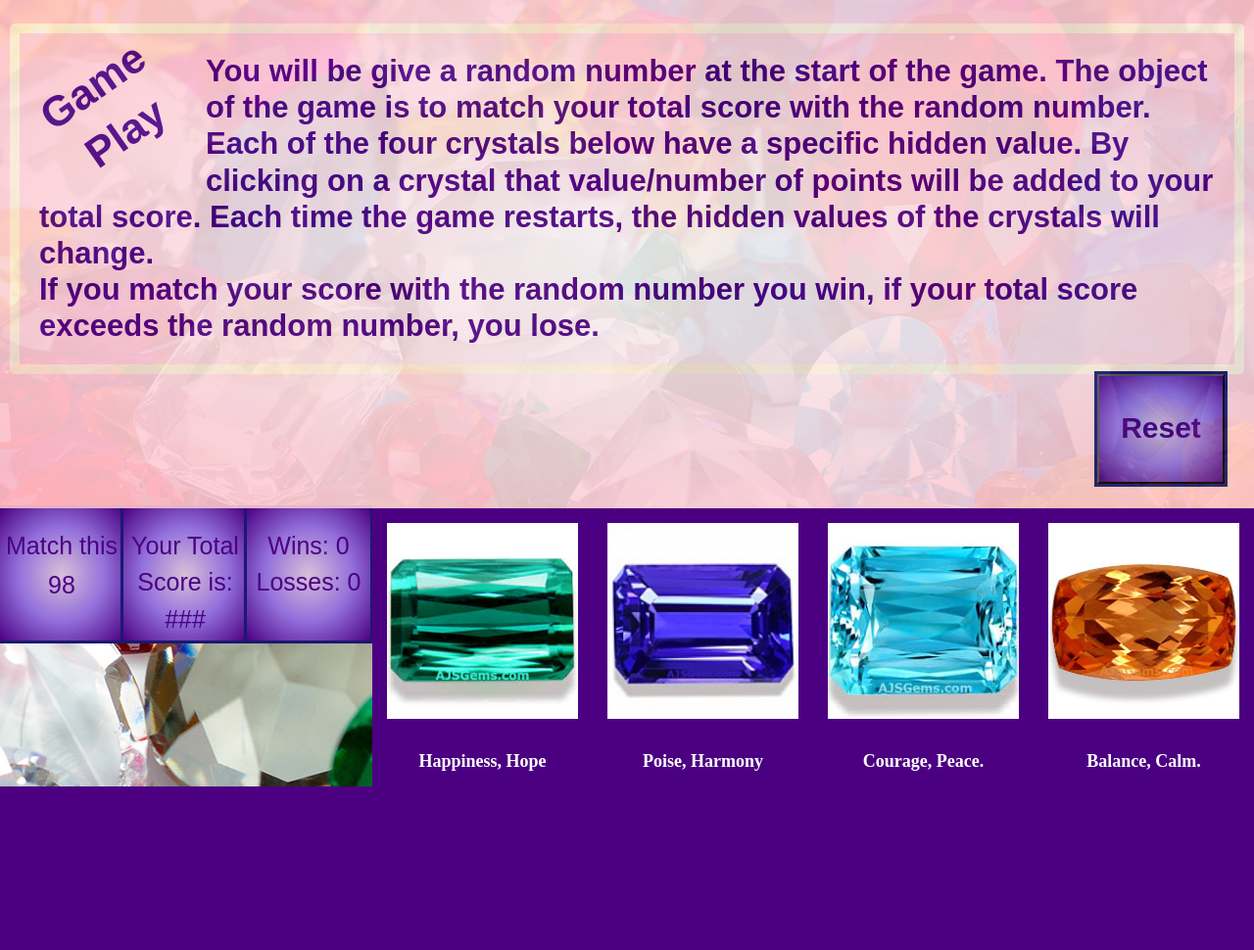
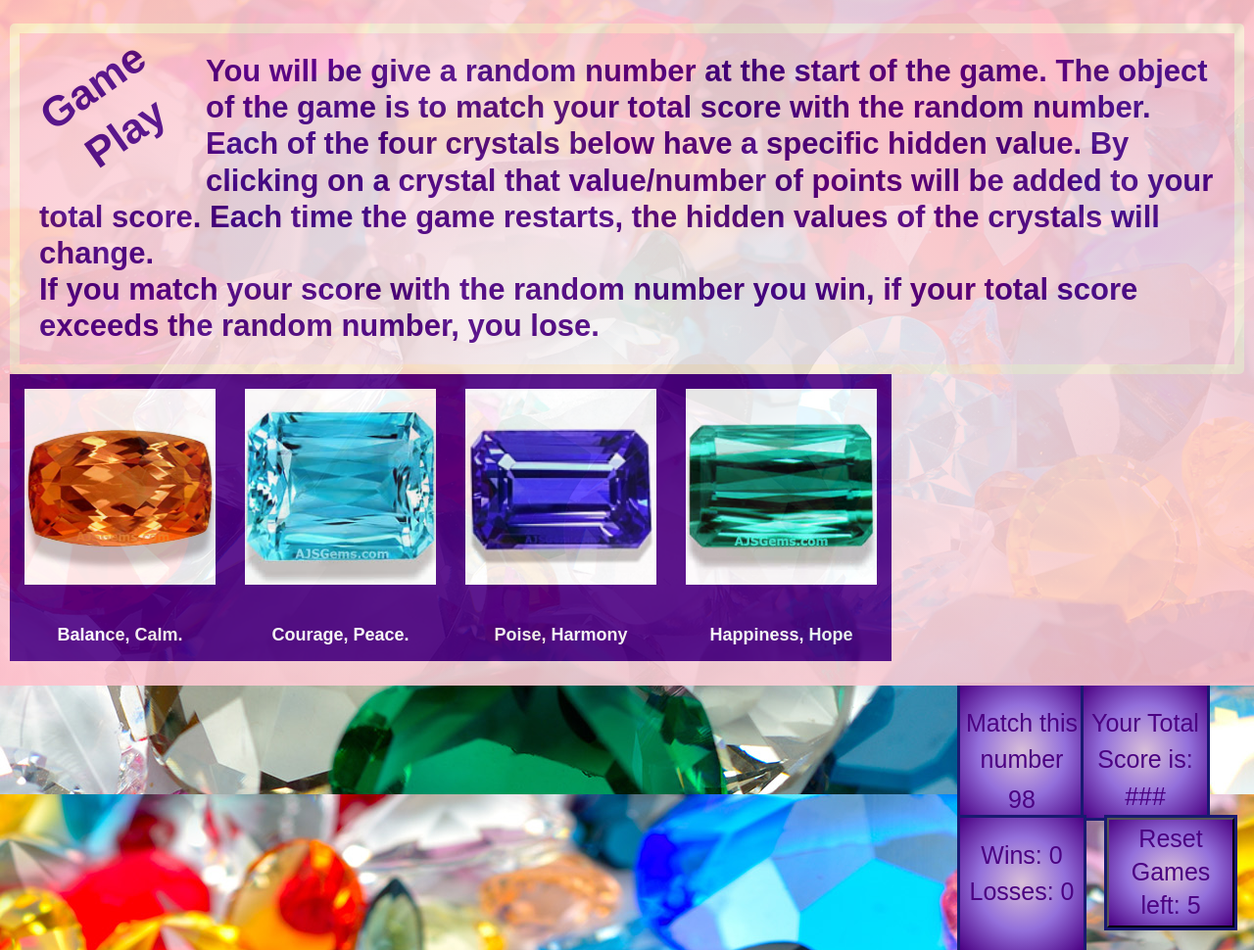
Before and after one commit to ABitOfKylie/week-4-game, a PHP site: page / in a window 1280 px wide. Shown: the part 201-1171 px from the top of the page at 98% size. Before the commit the page ends 1004 px from the top, so only its background shows below. Run offline with PHP 8.4, Linux system fonts and the light colour scheme; some libraries are stand-ins or nearby versions.

Commit message:
trying to connect from lt from laptop. Formatting version & cumulative reset pending

```diff
--- a/assets/css/style.css
+++ b/assets/css/style.css
@@ -1,4 +1,6 @@
+html{
 
+}
 body {
 }
 #background{
@@ -75,17 +77,18 @@
 
 
 
-/*.totalTally{
+.totalTally{
 	width:300px;
+	float:right;
 }
 #gems{
-	width:650px;
-}*/
+	width:950px;
+}
 
 #reset{
-	font-size:30px;
+	font-size:25px;
 	font-family:fantasy;
-	font-weight:700;
+	/*font-weight:700;*/
 	color:indigo;
 	width:130px;
 	height:112px;
@@ -114,7 +117,7 @@
 }
 
 figure{
-	float:right;
+	float:left;
 	background: indigo;
 	width:225px;
 }
--- a/assets/javascript/game.js
+++ b/assets/javascript/game.js
@@ -2,6 +2,7 @@
 var wins = 0;
 var losses = 0;
 var counter = 0;
+var grem= 6-counter;
 // latest version as of 7/28 3:20pm
 
 var crystal1 = Math.floor((Math.random()*12)+1);
@@ -15,28 +16,28 @@
 
     	/*var audioElement = document.createElement('audio');
 		audioElement.setAttribute('src ', 'Assets/mystery.wav');*/
-
     	$("#random").html(randomNumber);
-   				console.log(randomNumber);
+   				console.log("randomNumber");
 
 		function resetNow(){
-			location.reload();
 			totalScore=0;
+			$("#totalScore").html(totalScore);
     		crystal1 = Math.floor((Math.random()*12)+1);
 			crystal2 = Math.floor((Math.random()*12)+1);
 			crystal3 = Math.floor((Math.random()*12)+1);
 			crystal4 = Math.floor((Math.random()*12)+1);
     		randomNumber= Math.floor(Math.random()*((120-19)+1)+19);
+    		$("#random").html(randomNumber);
+    		counter++;
 		}
 
 
-		$("#reset").keyup(function(){
+		$("#reset").click(function(){
+	    	$("#rem").html(grem) +" / 5"<br>" games remaining";
 	    	resetNow();
-	    	alert( "Handler for .keyup() called." );
+	    	alert( ".click() called." );
 
 		});
-
-
 
    		function setValues(){
    			$("#Crys1").data ("value",crystal1);
@@ -50,40 +51,43 @@
     		setValues();
     		$(this).data("value");
 			totalScore = totalScore + parseInt($(this).data('value'));
-			$("#totalScore").fadeOut('slow');
-			$("#totalScore").fadeIn('slow');
-			$("#totalScore").html("Your Total Score is " + "<br>" + totalScore);
+			$("#totalScore").fadeOut('fast');
+			$("#totalScore").fadeIn('fast');
+			$("#totalScore").html(totalScore);
 			/*audioElement.play();*/
 			ifRun();
 		});
 
    		function ifRun(){
-		if (totalScore<randomNumber && counter<11){
+		if (totalScore<randomNumber && counter<=5){
 			console.log("first if - keep going");
 		}
-		else if(totalScore>randomNumber && counter<11){
+		else if(totalScore>randomNumber && counter<=5){
 			losses++;
 			counter++;
 			$("#loss").html("Losses: " + losses);
 			alert("Ahhh you lost! Try again");
 			console.log(losses);
 			console.log(counter);
-			location.reload();
+			resetNow();
+
 		}
-		else if (totalScore===randomNumber && counter<11){
+		else if (totalScore===randomNumber && counter<=5){
 			wins++;
 			counter++;
 			$("#win").html("Wins: "+ wins);
 			alert("Congrats - you win!");
-			location.reload();
+			resetNow();
 		}
-		else{ // counter=11 - only 10 games then reset
+
+		else {
 			counter++;
-
 			console.log("last else");
 			alert("You've run out of games!")
-			location.reload();
+			resetNow();
+			counter=0;
 		}
+
 	}; // close if/else function --
 	});
 
--- a/index.html
+++ b/index.html
@@ -21,25 +21,8 @@
 			<section id="GamePlay">
 				<h3>Game Play</h3>
 					<p>You will be give a random number at the start of the game. The object of the game is to match your total score with the random number. <br> Each of the four crystals below have a specific hidden value. By clicking on a crystal that value/number of points will be added to your total score. Each time the game restarts, the hidden values of the crystals will change.<br> If you match your score with the random number you win, if your total score exceeds the random number, you lose.</p>
-					<button id="reset" class="grad">Reset</button>
-			</section>
-			<section class="totalTally">
-				<div>
-					<h2 class="grad">Match this<br>
-					<span id="random">###</span></h2>
-				</div>
 
-				<div>
-					<h2 id="totalScore" class="grad"> Your Total Score is: <br>###</h2>
-
-				</div>
-
-				<div>
-					<h2 id="win" class="grad">Wins: 0<span id="loss"><br>Losses: 0</span></h2>
-
-				</div>
-			</section>
-
+			<wrapper>
 			<section id="gems">
 					<ul>
 						<li>
@@ -68,6 +51,31 @@
 						</li>
 					</ul>
 			</section>
+
+
+			</section>
+
+
+			<section class="totalTally">
+				<div>
+					<h2 class="grad">Match this number<br>
+					<span id="random">###</span></h2>
+				</div>
+
+				<div>
+					<h2  class="grad"> Your Total Score is: <br><span id="totalScore"> ###</span></h2>
+
+				</div>
+
+				<div>
+					<h2 id="win" class="grad">Wins: 0<br><span id="loss">Losses: 0</span></h2>
+
+				</div>
+				<button id="reset" class="grad">Reset<br>Games left: <span id="rem">5</span></button>
+
+			</section>
+		</wrapper>
+
  		</container>
  	<footer></footer>
 <script type="text/javascript"></script>
```
